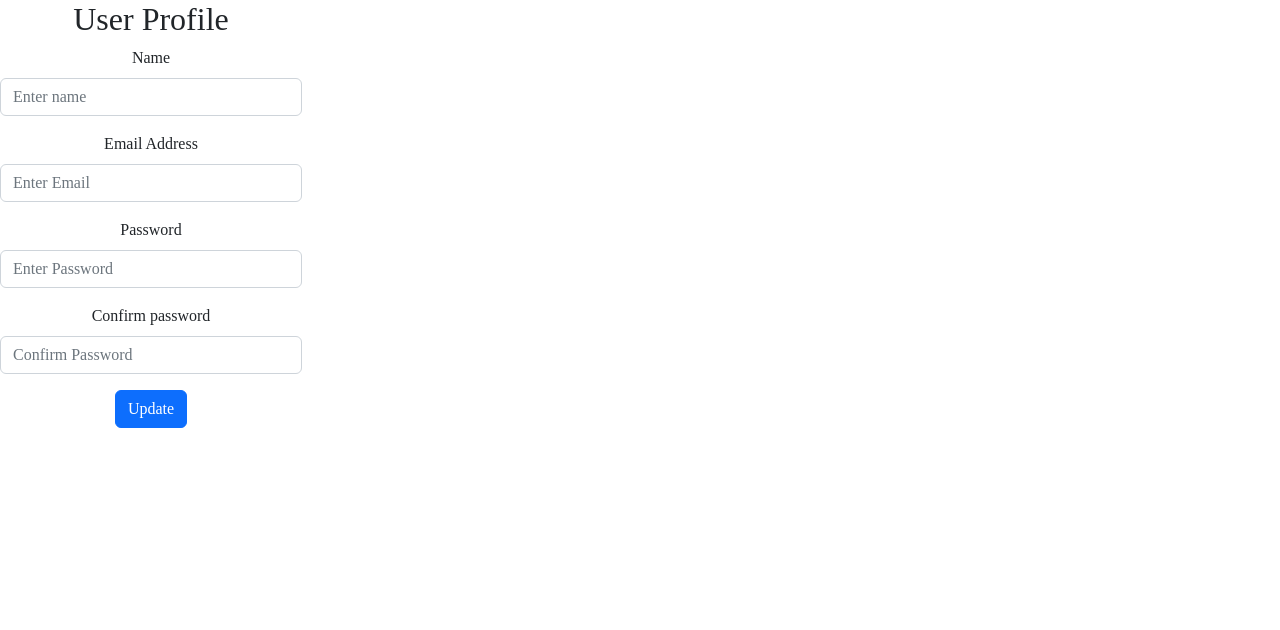
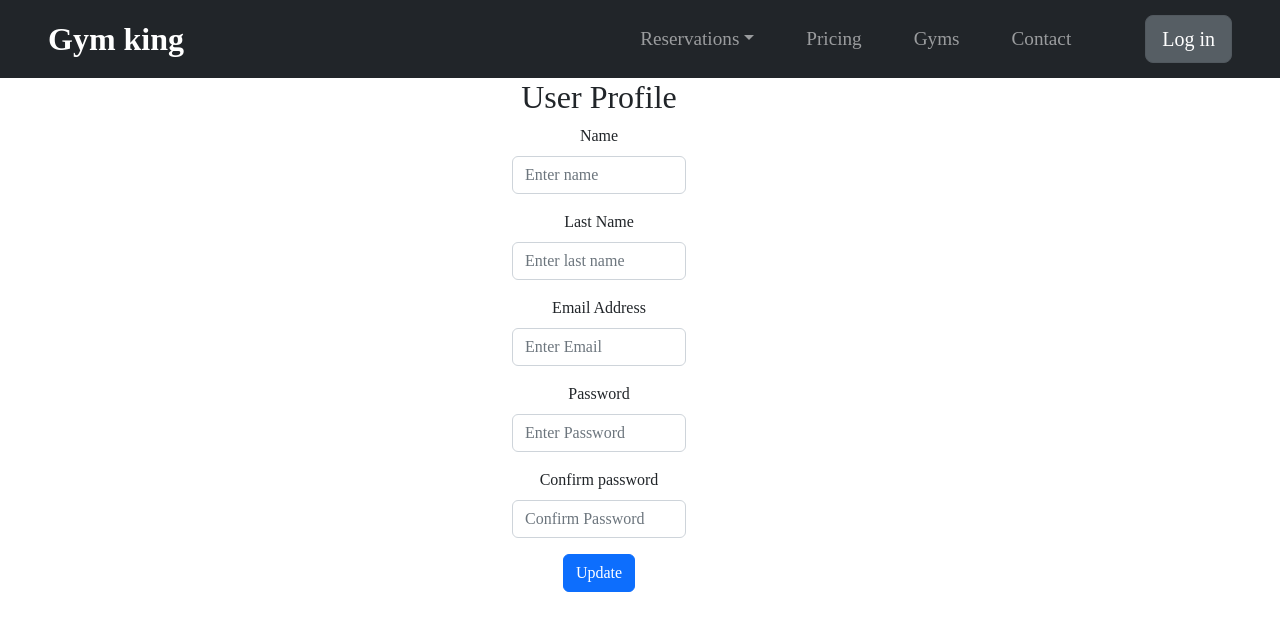
Before and after one commit to bakuganmw/front-gym, a React (Create React App) app: page /my-profile in a window 1280 px wide. Shown: the top 630 px of the page. Built offline with nearby package versions, Linux system fonts and the light colour scheme; no server answers.

Commit message:
userPanel with data working

```diff
--- a/src/App.js
+++ b/src/App.js
@@ -6,7 +6,7 @@ import Form from './components/TrainerReservationSection/Form';
 import RegisterPage from './pages/RegisterPage';
 import { BrowserRouter as Router, Route, Routes } from "react-router-dom";
 import GymPage from './pages/GymPage';
-import UserPanel from './components/UserPanel/UserPanel';
+import UserPanelPage from './pages/UserPanelPage';
 
 function App() {
 
@@ -21,7 +21,7 @@ function App() {
         <Route path="/trainer-reservation" element={<Trainer />}  exact/>
         <Route path="/gyms" element={<GymPage />}  exact/>
         <Route path="/trainer-reservation/:id" element={<Form />}  exact/>
-        <Route path="/my-profile" element={<UserPanel />} exact />
+        <Route path="/my-profile" element={<UserPanelPage />} exact />
       </Routes>
     </Router>
   );
--- a/src/components/UserPanel/UserPanel.css
+++ b/src/components/UserPanel/UserPanel.css
@@ -0,0 +1,3 @@
+.userPanel{
+    padding-left: 40%;
+}
--- a/src/components/UserPanel/UserPanel.js
+++ b/src/components/UserPanel/UserPanel.js
@@ -1,15 +1,54 @@
 import React, { useState, useEffect } from 'react'
 import { Form, Button, Row, Col } from 'react-bootstrap'
+import axios from "axios";
+import "./UserPanel.css"
+
+function UserPanel() {
+
+    function getCookie(cname) {
+        let name = cname + "=";
+        let decodedCookie = decodeURIComponent(document.cookie);
+        let ca = decodedCookie.split(";");
+        for (let i = 0; i < ca.length; i++) {
+          let c = ca[i];
+          while (c.charAt(0) === " ") {
+            c = c.substring(1);
+          }
+          if (c.indexOf(name) === 0) {
+            return c.substring(name.length, c.length);
+          }
+        }
+        return "";
+      }
+
+      const authHeader = getCookie("authHeader");
+
+      React.useEffect(() => {
+        axios
+          .get("http://localhost:8080/users/1", {
+            headers: {
+              Authorization: authHeader,
+            },
+          })
+          .then((response) => {
+            setName(response.data.firstName);
+            setEmail(response.data.email);
+            setlName(response.data.lastName);
+          })
+          .catch((err) => console.log(err));
+      }, [authHeader]);
 
 
-function UserPanel() {
+
+
     const [name, setName] = useState('')
+    const [lname, setlName] = useState('')
     const [email, setEmail] = useState('')
     const [password, setPassword] = useState('')
     const [confirmPassword, setConfirmPassword] = useState('')
 
     return (
-        <Row>
+        <Row className='userPanel'>
             <Col md={3}>
                 <h2>User Profile</h2>
                 <Form>
@@ -22,6 +61,18 @@ function UserPanel() {
                             placeholder='Enter name'
                             value={name}
                             onChange={(e) => setName(e.target.value)}
+                        >
+                        </Form.Control>
+                    </Form.Group>
+
+                    <Form.Group className="mb-3 rounded" controlId='lname'>
+                        <Form.Label>Last Name</Form.Label>
+                        <Form.Control
+                            required
+                            type='lname'
+                            placeholder='Enter last name'
+                            value={lname}
+                            onChange={(e) => setlName(e.target.value)}
                         >
                         </Form.Control>
                     </Form.Group>
--- /dev/null
+++ b/src/pages/UserPanelPage.js
@@ -0,0 +1,13 @@
+import React from "react";
+import NavbarCom from "../components/NavbarCom/indeks";
+import UserPanel from "../components/UserPanel/UserPanel";
+const UserPanelPage = () => {
+  return (
+    <div>
+      <NavbarCom/>
+      <UserPanel />
+    </div>
+  );
+};
+
+export default UserPanelPage;
```
